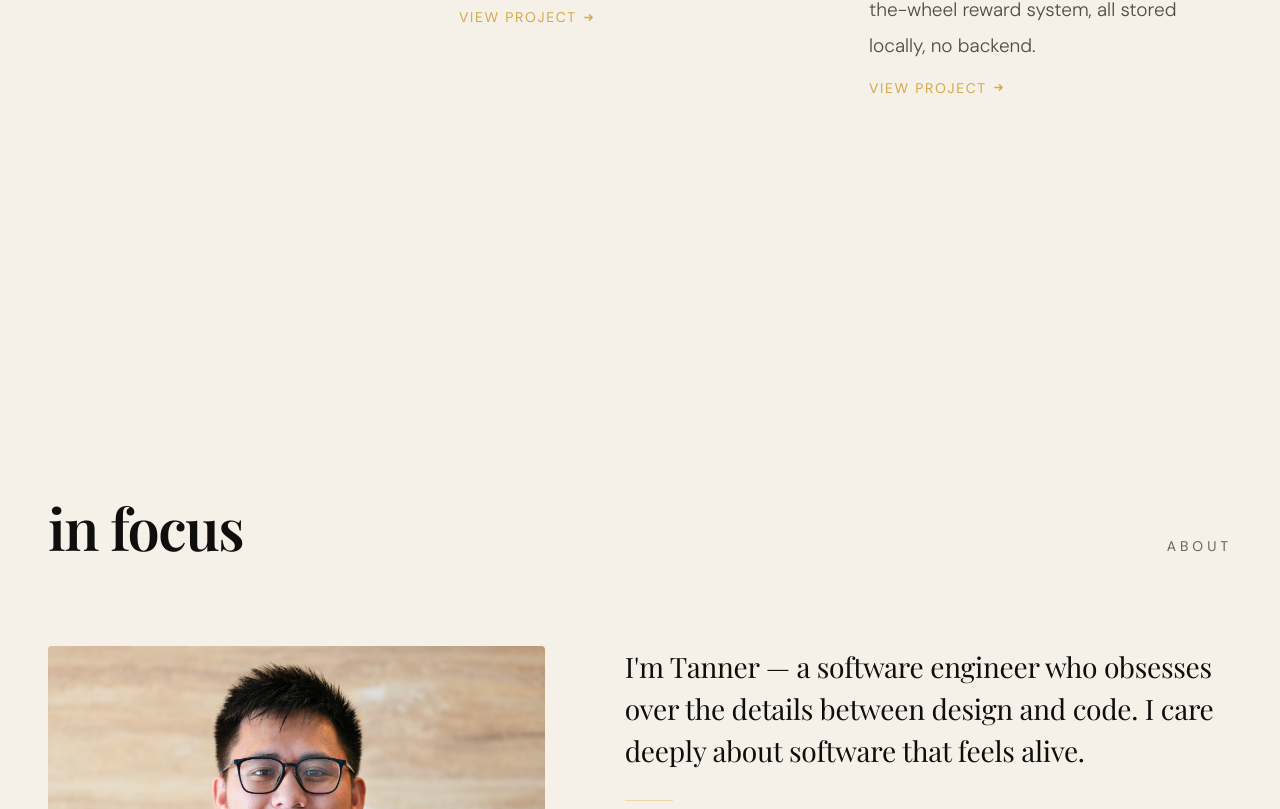
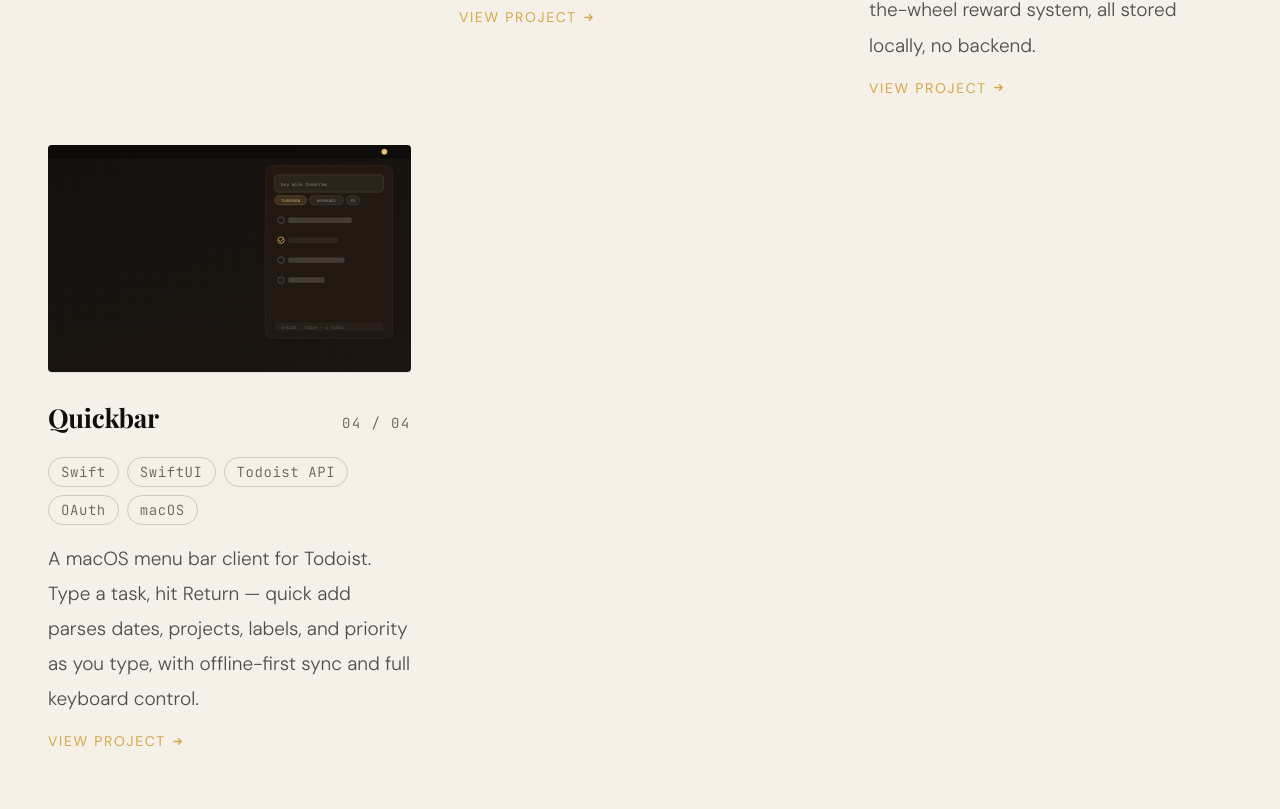
Before and after one commit to thelensguy/Tanner-Portfolio, a React (Vite) app: page / in a window 1280 px wide. Shown: the part 1451-2260 px from the top of the page. Built offline with nearby package versions, Linux system fonts and the light colour scheme; a web font is replaced by a local one.

Commit message:
Add Quickbar project card to work grid

```diff
--- a/src/components/Work.jsx
+++ b/src/components/Work.jsx
@@ -25,6 +25,7 @@
 export const TiltCard = ({ children, accent = true, className = '' }) => {
   const ref = useRef(null);
   const onMove = (e) => {
+    if (window.matchMedia('(prefers-reduced-motion: reduce)').matches) return;
     const el = ref.current;
     if (!el) return;
     const r = el.getBoundingClientRect();
@@ -188,11 +189,65 @@
   </div>
 );
 
+const QuickbarShot = () => (
+  <div className="shot" style={{
+    background: 'linear-gradient(160deg, #13110e 0%, #1c1510 100%)',
+    overflow: 'hidden',
+  }}>
+    <svg viewBox="0 0 800 500" style={{ position: 'absolute', inset: 0, width: '100%', height: '100%' }}>
+      <defs>
+        <pattern id="grid-qb" width="40" height="40" patternUnits="userSpaceOnUse">
+          <path d="M40 0H0V40" fill="none" stroke="rgba(245,240,232,0.04)" strokeWidth="1" />
+        </pattern>
+      </defs>
+      <rect width="800" height="500" fill="url(#grid-qb)" />
+
+      {/* menu bar */}
+      <rect x="0" y="0" width="800" height="30" fill="rgba(0,0,0,0.35)" />
+      <circle cx="742" cy="15" r="6" fill="#e8c46a" stroke="rgba(232,196,106,0.5)" strokeWidth="1.5" />
+
+      {/* panel */}
+      <rect x="480" y="46" width="280" height="380" rx="14" fill="#201811" stroke="rgba(232,196,106,0.16)" />
+
+      {/* capture field */}
+      <rect x="500" y="66" width="240" height="38" rx="9" fill="rgba(245,240,232,0.05)" stroke="rgba(232,196,106,0.3)" />
+      <text x="514" y="90" fontFamily="JetBrains Mono, monospace" fontSize="10" fill="rgba(245,240,232,0.55)">buy milk tomorrow</text>
+
+      {/* parsed chips */}
+      <rect x="500" y="112" width="70" height="20" rx="10" fill="rgba(232,196,106,0.14)" stroke="rgba(232,196,106,0.4)" />
+      <text x="535" y="126" textAnchor="middle" fontFamily="JetBrains Mono, monospace" fontSize="8" fill="#e8c46a" letterSpacing="0.5">TOMORROW</text>
+      <rect x="576" y="112" width="76" height="20" rx="10" fill="rgba(245,240,232,0.06)" stroke="rgba(245,240,232,0.18)" />
+      <text x="614" y="126" textAnchor="middle" fontFamily="JetBrains Mono, monospace" fontSize="8" fill="rgba(245,240,232,0.6)" letterSpacing="0.5">#ERRANDS</text>
+      <rect x="658" y="112" width="30" height="20" rx="10" fill="rgba(245,240,232,0.06)" stroke="rgba(245,240,232,0.18)" />
+      <text x="673" y="126" textAnchor="middle" fontFamily="JetBrains Mono, monospace" fontSize="8" fill="rgba(245,240,232,0.6)">P1</text>
+
+      {/* task rows */}
+      {[
+        { y: 156, w: 0.7, done: false },
+        { y: 200, w: 0.55, done: true },
+        { y: 244, w: 0.62, done: false },
+        { y: 288, w: 0.4, done: false },
+      ].map((r, i) => (
+        <g key={i}>
+          <circle cx="514" cy={r.y + 10} r="7" fill="none" stroke={r.done ? '#e8c46a' : 'rgba(245,240,232,0.3)'} strokeWidth="1.5" />
+          {r.done && <path d={`M510 ${r.y+10} l3 3 l6 -6`} fill="none" stroke="#e8c46a" strokeWidth="1.5" strokeLinecap="round" strokeLinejoin="round" />}
+          <rect x="530" y={r.y + 4} width={r.w * 200} height="12" rx="3" fill="rgba(245,240,232,0.16)" opacity={r.done ? 0.4 : 1} />
+        </g>
+      ))}
+
+      {/* footer sync status */}
+      <rect x="500" y="392" width="240" height="18" rx="4" fill="rgba(245,240,232,0.03)" />
+      <text x="514" y="405" fontFamily="JetBrains Mono, monospace" fontSize="8" fill="rgba(245,240,232,0.4)" letterSpacing="1">SYNCED · TODAY · 4 TASKS</text>
+    </svg>
+  </div>
+);
+
 const Work = () => {
   const [headRef, headIn] = useReveal();
   const [c1Ref, c1In] = useReveal();
   const [c2Ref, c2In] = useReveal({ rootMargin: '0px 0px -5% 0px' });
   const [c3Ref, c3In] = useReveal({ rootMargin: '0px 0px -5% 0px' });
+  const [c4Ref, c4In] = useReveal({ rootMargin: '0px 0px -5% 0px' });
 
   return (
     <section id="work" data-screen-label="02 Work">
@@ -208,7 +263,7 @@
             <div className="card-meta">
               <div className="card-row">
                 <h3>Trava</h3>
-                <span className="card-num">01 / 03</span>
+                <span className="card-num">01 / 04</span>
               </div>
               <div className="stack">
                 <span>Swift</span><span>SwiftUI</span><span>MapKit</span><span>CoreLocation</span><span>SwiftData</span>
@@ -232,7 +287,7 @@
             <div className="card-meta">
               <div className="card-row">
                 <h3>Folio</h3>
-                <span className="card-num">02 / 03</span>
+                <span className="card-num">02 / 04</span>
               </div>
               <div className="stack">
                 <span>Next.js 14</span><span>SQLite</span><span>Drizzle</span><span>Recharts</span><span>Zustand</span><span>shadcn/ui</span>
@@ -256,7 +311,7 @@
             <div className="card-meta">
               <div className="card-row">
                 <h3>SideQuest</h3>
-                <span className="card-num">03 / 03</span>
+                <span className="card-num">03 / 04</span>
               </div>
               <div className="stack">
                 <span>React</span><span>TypeScript</span><span>Vite</span><span>CRXJS</span><span>Chrome Extension</span>
@@ -273,6 +328,30 @@
             </div>
           </TiltCard>
         </div>
+
+        <div ref={c4Ref} className={`reveal ${c4In ? 'in' : ''}`}>
+          <TiltCard>
+            <QuickbarShot />
+            <div className="card-meta">
+              <div className="card-row">
+                <h3>Quickbar</h3>
+                <span className="card-num">04 / 04</span>
+              </div>
+              <div className="stack">
+                <span>Swift</span><span>SwiftUI</span><span>Todoist API</span><span>OAuth</span><span>macOS</span>
+              </div>
+              <p className="card-desc">
+                A macOS menu bar client for Todoist. Type a task, hit Return — quick add parses dates, projects, labels, and priority as you type, with offline-first sync and full keyboard control.
+              </p>
+              <a href="https://github.com/thelensguy/quick-bar" className="card-link">
+                view project
+                <svg viewBox="0 0 12 12" fill="none" width="11" height="11">
+                  <path d="M2 6h8M7 3l3 3-3 3" stroke="currentColor" strokeWidth="1.5" strokeLinecap="round" strokeLinejoin="round" />
+                </svg>
+              </a>
+            </div>
+          </TiltCard>
+        </div>
       </div>
     </section>
   );
```
